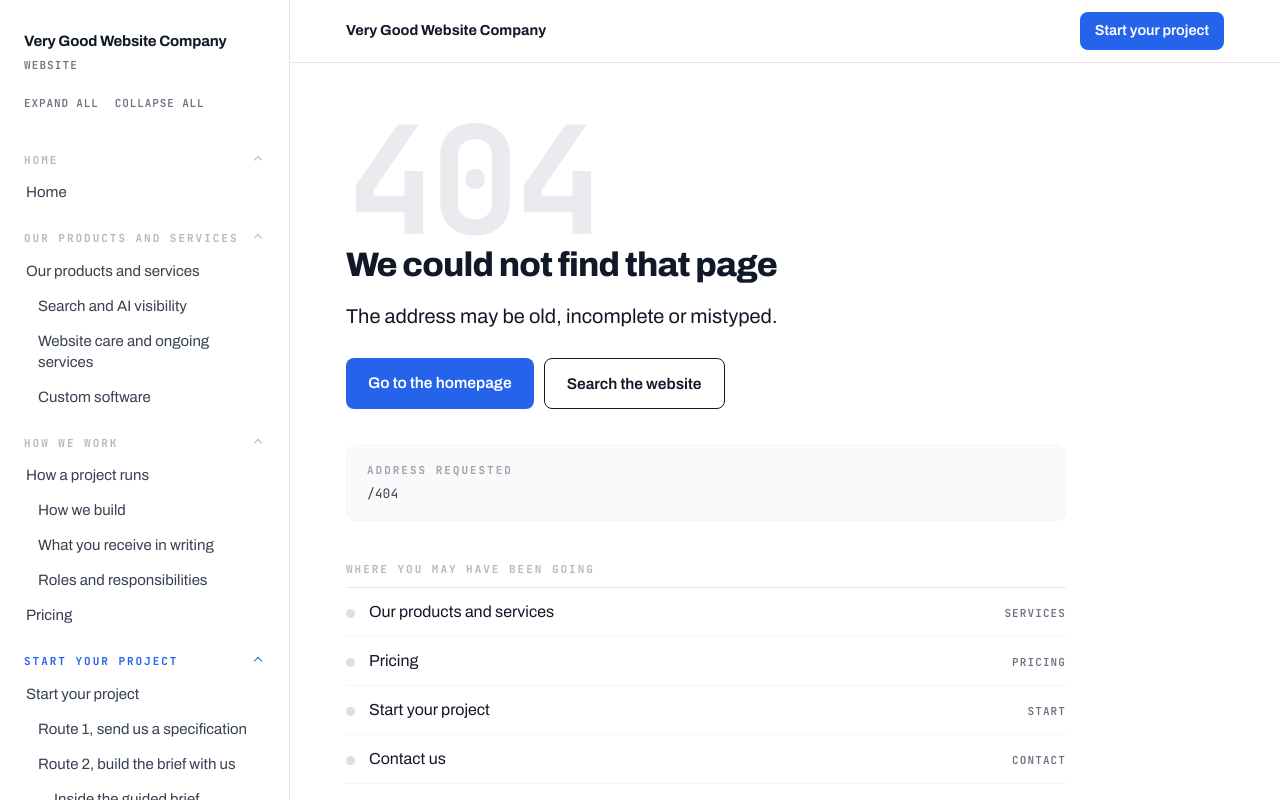
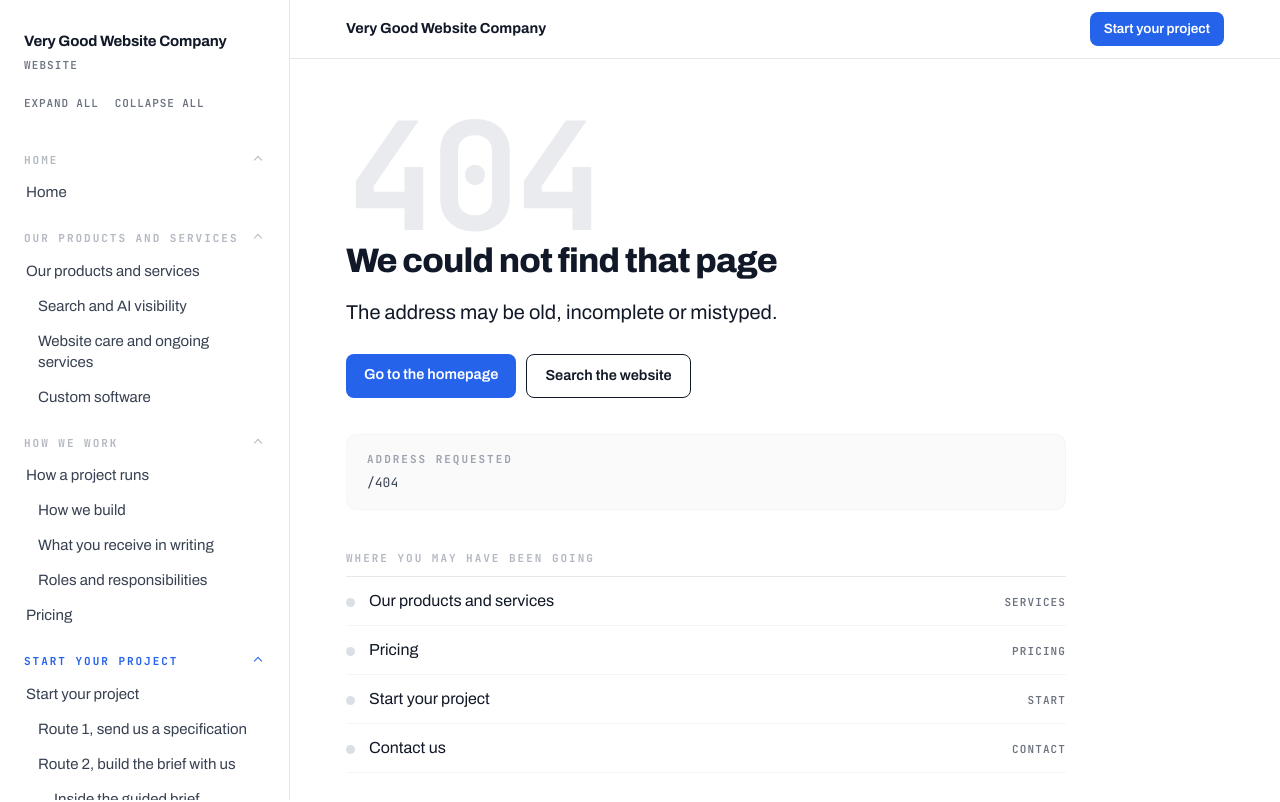
Before and after one commit to ayodhbhojithh/twinloom, a Next.js app: page /404 in a window 1280 px wide. Shown: the top 802 px of the page. Built offline with nearby package versions, Linux system fonts and the light colour scheme.

Commit message:
Update ActionLink and SiteHeader components to improve button styling. Adjust padding and font sizes for better visual consistency and responsiveness across the application.

```diff
--- a/components/blocks/action-link.tsx
+++ b/components/blocks/action-link.tsx
@@ -28,7 +28,7 @@ export function ActionLink({
     <Link
       href={href}
       className={cn(
-        "inline-block rounded-field px-[22px] py-[13px] text-[15.5px] font-semibold transition-colors",
+        "inline-block rounded-field px-[18px] py-[10px] text-[14.5px] font-semibold transition-colors",
         variant === "primary" &&
           "bg-active text-white hover:opacity-90",
         variant === "secondary" &&
--- a/components/layout/site-header.tsx
+++ b/components/layout/site-header.tsx
@@ -84,7 +84,7 @@ export function SiteHeader() {
         <div className="ml-auto flex shrink-0 items-center gap-2">
           <Link
             href={HEADER_CTA.href}
-            className="hidden rounded-field bg-active px-[15px] py-2 text-[14.5px] font-semibold whitespace-nowrap text-white transition-opacity hover:opacity-90 sm:inline-block"
+            className="hidden rounded-field bg-active px-[14px] py-[7px] text-[13.5px] font-semibold whitespace-nowrap text-white transition-opacity hover:opacity-90 sm:inline-block"
           >
             {HEADER_CTA.label}
           </Link>
@@ -163,7 +163,7 @@ export function SiteHeader() {
             <Link
               href={HEADER_CTA.href}
               onClick={() => setOpen(false)}
-              className="block rounded-field bg-active px-[15px] py-3 text-center text-[15.5px] font-semibold text-white"
+              className="block rounded-field bg-active px-[14px] py-2.5 text-center text-[15px] font-semibold text-white"
             >
               {HEADER_CTA.label}
             </Link>
```
